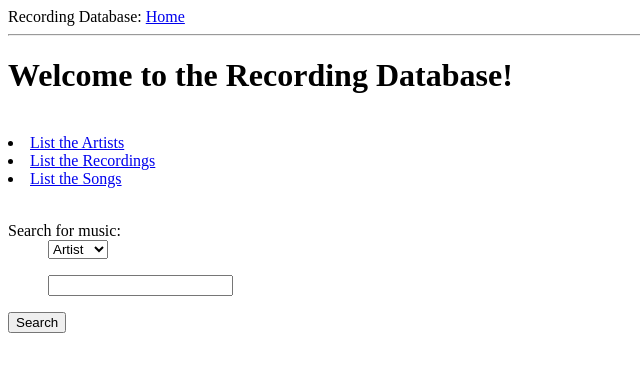
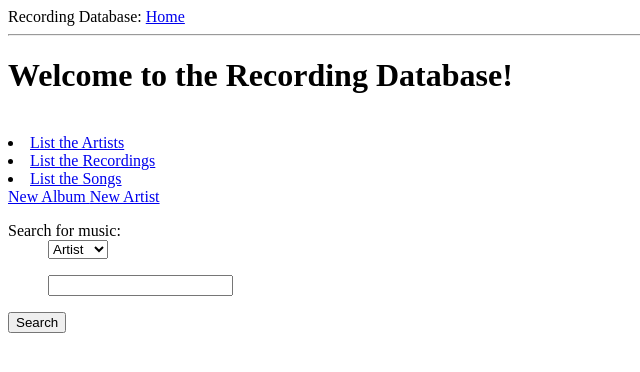
Before and after one commit to chrisbog/musicdb, a Flask app: page / in a window 1280 px wide. Shown: the top 372 px of the page, without its empty margins (0-640 px from the left). Run offline with Flask 2, Linux system fonts and the light colour scheme; some libraries are stand-ins or nearby versions.

Commit message:
First Blush to Insert a New Artist!

```diff
--- a/app/forms.py
+++ b/app/forms.py
@@ -5,3 +5,11 @@ class MusicSearchForm(Form):
                ('Album', 'Album')]
     select = SelectField('Search for music:', choices=choices)
     search = StringField('')
+
+class AlbumForm(Form):
+    album_name = StringField('Album Title')
+    label = StringField('Label')
+    label_number = StringField('Label Number')
+
+class ArtistForm(Form):
+    artist_name = StringField('Artist')
--- a/app/routes.py
+++ b/app/routes.py
@@ -2,7 +2,10 @@ from flask import render_template, request, flash, redirect
 from musicdb import app
 from app import db
 from app.models import Artist,Recording,Song
-from app.forms import MusicSearchForm
+from app.forms import MusicSearchForm,AlbumForm,ArtistForm
+from datetime import datetime
+from sqlalchemy.exc import SQLAlchemyError
+import time
 
 @app.route('/',methods=['GET', 'POST'])
 @app.route('/index',methods=['GET', 'POST'])
@@ -82,3 +85,79 @@ def show_recording():
 @app.route('/show-song')
 def show_song():
    return render_template('show-songs.html', songs = Song.query.all() )
+
+@app.route('/new_album', methods=['GET', 'POST'])
+def new_album():
+    """
+    Add a new album
+    """
+    form = AlbumForm(request.form)
+
+    if request.method == 'POST' and form.validate():
+        # save the album
+        recording = Recording()
+
+        save_changes(recording, form, new=True)
+        flash("Entering Album"+form.album_name.data)
+        return redirect('/')
+
+
+    return render_template('new_album.html', form=form)
+
+
+def save_changes(recording, form, new=False):
+    """
+    Save the changes to the database
+    """
+    # Get data from form and assign it to the correct attributes
+    # of the SQLAlchemy table object
+
+
+    recording.album_name = form.album_name.data
+    recording.label = form.label.data
+    recording.label_number = form.label_number.data
+
+
+#    if new:
+        # Add the new album to the database
+        #db_session.add(album)
+
+    # commit the data to the database
+    #db_session.commit()
+
+@app.route('/new_artist', methods=['GET', 'POST'])
+def new_artist():
+    """
+    Add a new album
+    """
+    form = ArtistForm(request.form)
+
+    if request.method == 'POST' and form.validate():
+
+        exists = Artist.query.filter(Artist.artist_name == form.artist_name.data).first()
+
+        if exists:
+            message = form.artist_name.data+" already exists in the database!"
+        else:
+
+
+            new_artist = Artist()
+            new_artist.artist_name = form.artist_name.data
+            ts = int(time.time())
+            new_artist.id = ts
+            # save the album
+            #recording = Recording()
+
+            try:
+                db.session.add(new_artist)
+                db.session.commit()
+            except SQLAlchemyError as e:
+                db.session.rollback()
+                message = "ERROR: "+ str(e.__dict__['orig'])
+            else:
+                message = "Successfully Added Artist: " + new_artist.artist_name + ", with ID: "+str(new_artist.id)
+        #save_changes(recording, form, new=True)
+        flash(message)
+        return redirect('/')
+
+    return render_template('new_artist.html', form=form)
--- a/app/templates/index.html
+++ b/app/templates/index.html
@@ -9,6 +9,8 @@
         <li><a href = "/show-artist">List the Artists</a></li>
         <li><a href = "/show-recording">List the Recordings</a></li>
         <li><a href = "/show-song">List the Songs</a></li>
+        <a href="{{ url_for('.new_album') }}"> New Album </a>
+        <a href="{{ url_for('.new_artist') }}"> New Artist </a>
 
         <br>
     </div>
```
